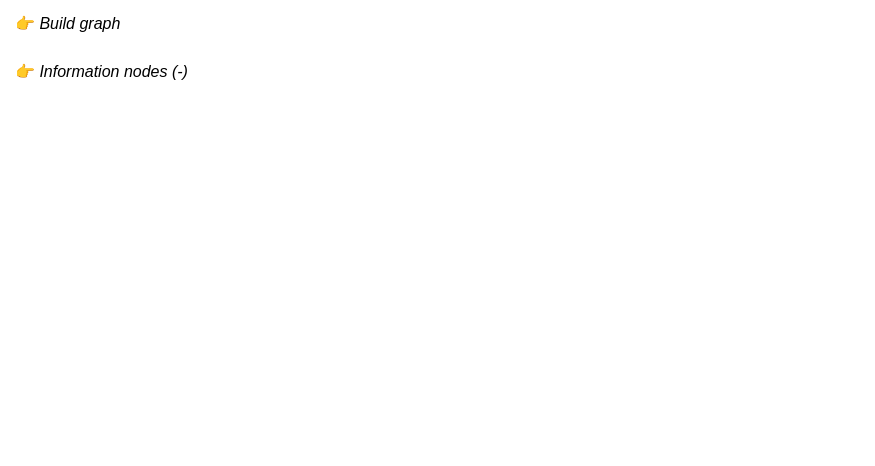
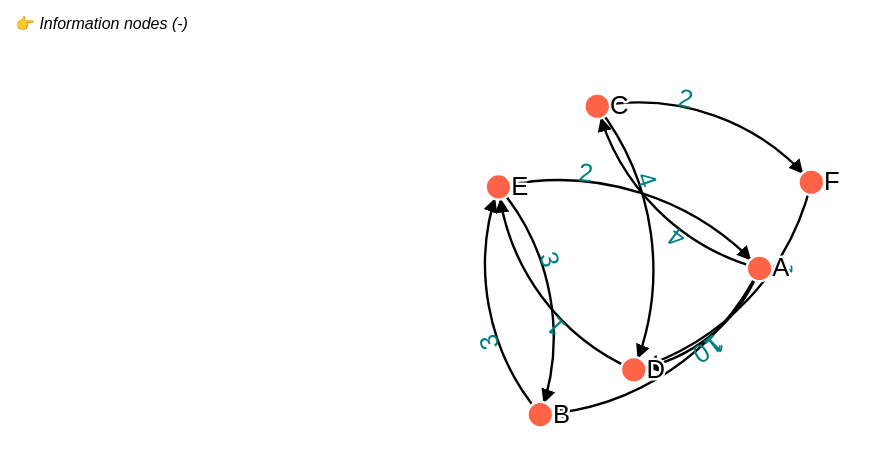
Before and after one commit to drifterz13/delivery-service, a React (Vite) app: page / in a window 1280 px wide. Shown: the top 466 px of the page, without its empty margins (0-875 px from the left). Built offline with nearby package versions, Linux system fonts and the light colour scheme.

Commit message:
improve code

```diff
--- a/src/App.tsx
+++ b/src/App.tsx
@@ -10,7 +10,8 @@ import { data } from './data'
 import CollapsibleSection from './CollapsibleSection.react'
 import GraphInfo from './GraphInfo.react'
 
-const DEVELOPMENT = 0
+// Use `1` if you want to use sample data otherwise use `0` so you can create graph by yourself.
+const DEVELOPMENT = 1
 
 export default function App() {
   const [nodes, setNodes] = useState<GraphNode[]>([])
@@ -53,9 +54,11 @@ export default function App() {
   return (
     <div>
       <div>
-        <CollapsibleSection title="Build graph">
-          <GraphCreator createGraph={createGraph} />
-        </CollapsibleSection>
+        {DEVELOPMENT === 1 ? null : (
+          <CollapsibleSection title="Build graph">
+            <GraphCreator createGraph={createGraph} />
+          </CollapsibleSection>
+        )}
         <CollapsibleSection
           title={`Information nodes (${sourceNode}-${targetNode})`}
         >
--- a/src/VisualGraph.react.tsx
+++ b/src/VisualGraph.react.tsx
@@ -3,8 +3,8 @@ import React, { useEffect } from 'react'
 import * as d3 from 'd3'
 import { GraphNode, Link } from './types'
 
-const width = 600
-const height = 350
+const width = 800
+const height = 250
 
 type Props = {
   nodes: GraphNode[]
--- a/src/utils.ts
+++ b/src/utils.ts
@@ -153,6 +153,5 @@ function calcNonDuplicatedRoutes(
     )
   }
 
-  console.log('visited paths', visitedPaths)
   return visitedPaths.size
 }
```
